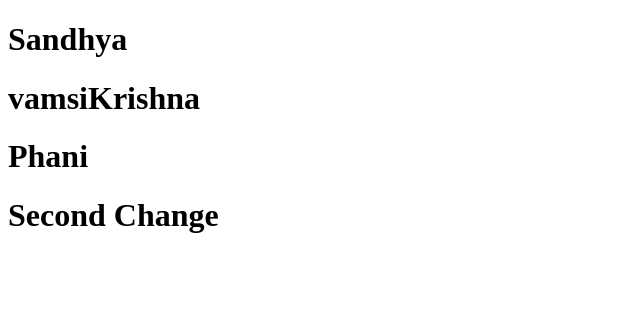
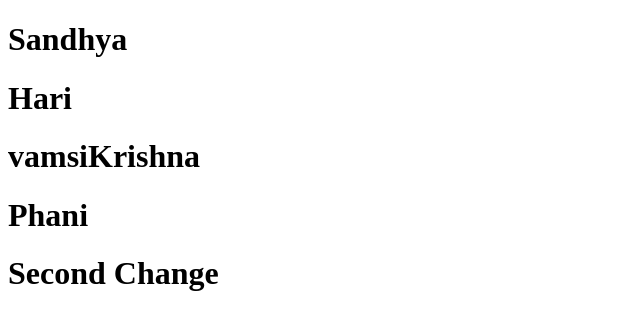
Before and after one commit to venkataprasad2024/E-Track_Dummy, a plain HTML site: page index.html in a window 1280 px wide. Shown: the whole page, without its empty margins (0-640 px from the left). Drawn offline with Linux system fonts and the light colour scheme.

Commit message:
added my name

```diff
--- a/index.html
+++ b/index.html
@@ -9,7 +9,7 @@
 <body>
 
     <h1>Sandhya</h1>
-
+    <h1>Hari</h1>
     <h1>vamsiKrishna</h1>
     <h1>Phani</h1>
     <h1>Second Change </h1>
```
